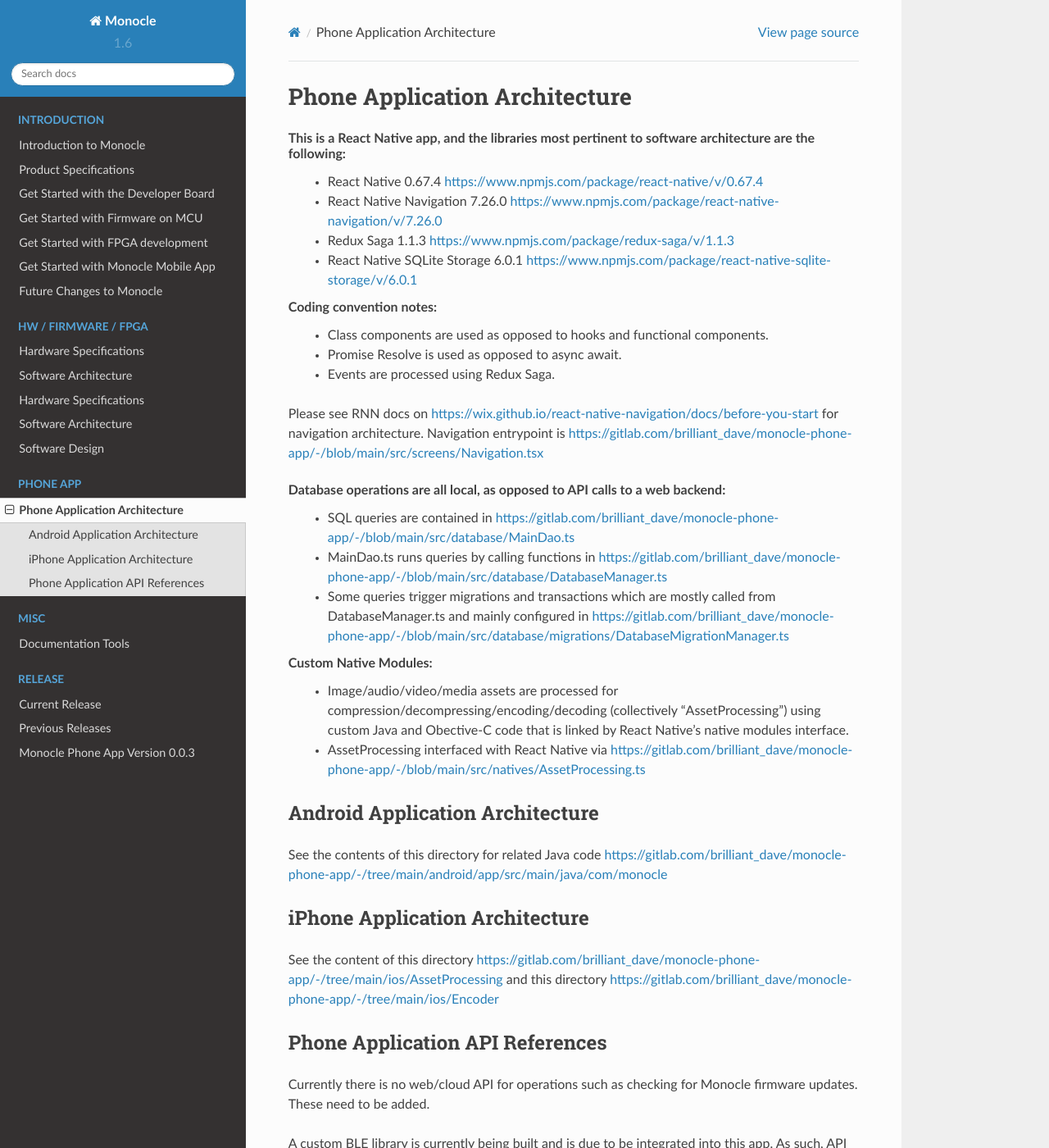
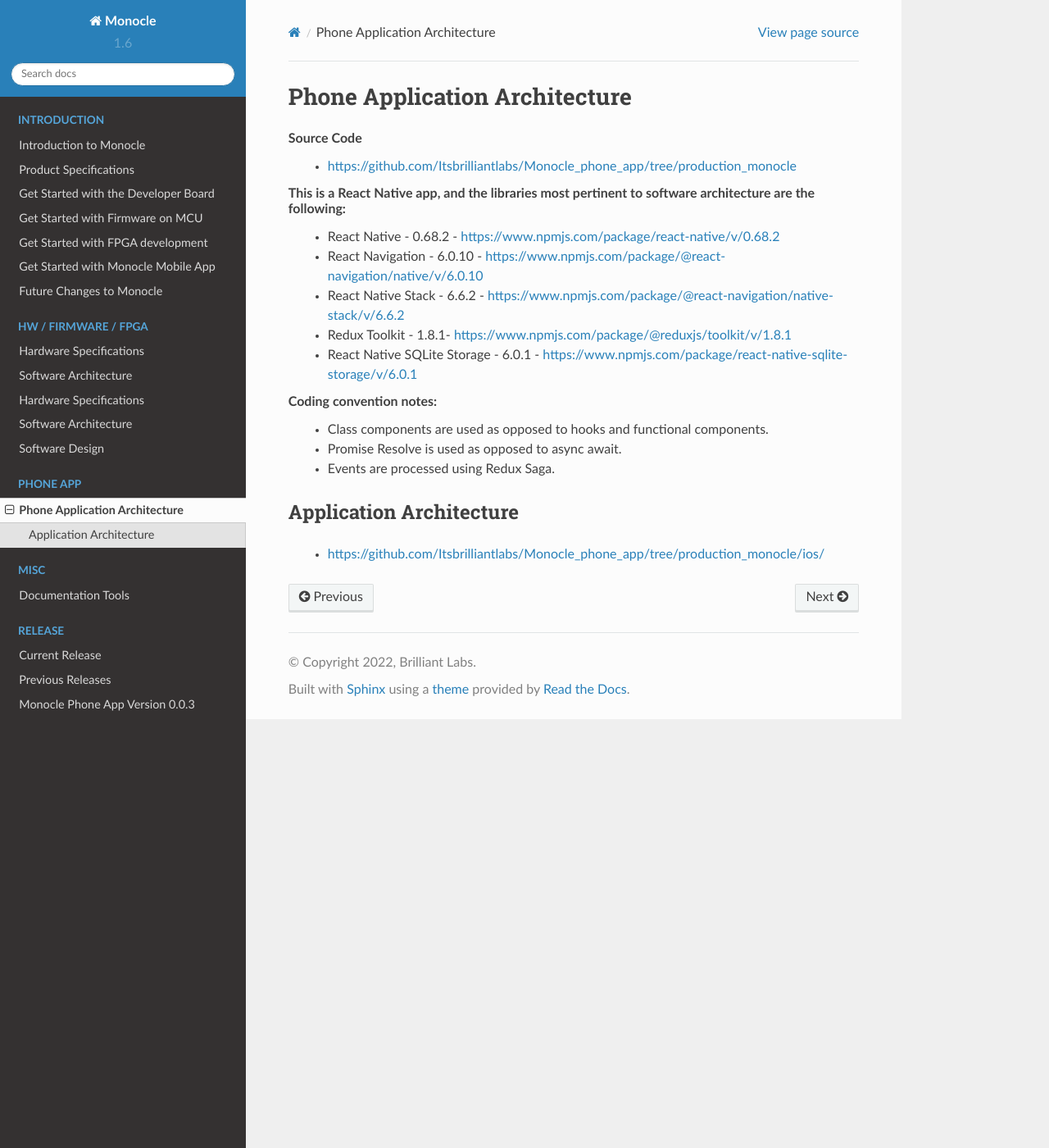
Before and after one commit to josuah/monocle-micropython-docs, a Sphinx documentation site: the page built from source/phone_app.rst, in a window 1280 px wide and 1400 px high. Shown: the whole window at 82% size. Built offline with Sphinx 7.4.7 and the Read the Docs theme 2.0.0, drawn with Linux system fonts in a browser that asks for light colours; some of the changed text lies outside the part shown.

Commit message:
Updated Docs for Monocle Firmware Release v1.7

```diff
--- a/source/phone_app.rst
+++ b/source/phone_app.rst
@@ -2,39 +2,21 @@
 
 Phone Application Architecture
 ==============================
+Source Code
+ - https://github.com/Itsbrilliantlabs/Monocle_phone_app/tree/production_monocle
+
 This is a React Native app, and the libraries most pertinent to software architecture are the following:
- - React Native 0.67.4 https://www.npmjs.com/package/react-native/v/0.67.4
- - React Native Navigation 7.26.0 https://www.npmjs.com/package/react-native-navigation/v/7.26.0
- - Redux Saga 1.1.3 https://www.npmjs.com/package/redux-saga/v/1.1.3
- - React Native SQLite Storage 6.0.1 https://www.npmjs.com/package/react-native-sqlite-storage/v/6.0.1
+ - React Native - 0.68.2 - https://www.npmjs.com/package/react-native/v/0.68.2
+ - React Navigation - 6.0.10 - https://www.npmjs.com/package/@react-navigation/native/v/6.0.10
+ - React Native Stack - 6.6.2 - https://www.npmjs.com/package/@react-navigation/native-stack/v/6.6.2
+ - Redux Toolkit - 1.8.1- https://www.npmjs.com/package/@reduxjs/toolkit/v/1.8.1
+ - React Native SQLite Storage - 6.0.1 - https://www.npmjs.com/package/react-native-sqlite-storage/v/6.0.1
 
 Coding convention notes:
  - Class components are used as opposed to hooks and functional components.
  - Promise Resolve is used as opposed to async await.
  - Events are processed using Redux Saga.
 
-Please see RNN docs on https://wix.github.io/react-native-navigation/docs/before-you-start for navigation architecture. Navigation entrypoint is https://gitlab.com/brilliant_dave/monocle-phone-app/-/blob/main/src/screens/Navigation.tsx
-
-Database operations are all local, as opposed to API calls to a web backend:
- - SQL queries are contained in https://gitlab.com/brilliant_dave/monocle-phone-app/-/blob/main/src/database/MainDao.ts
- - MainDao.ts runs queries by calling functions in https://gitlab.com/brilliant_dave/monocle-phone-app/-/blob/main/src/database/DatabaseManager.ts
- - Some queries trigger migrations and transactions which are mostly called from DatabaseManager.ts and mainly configured in https://gitlab.com/brilliant_dave/monocle-phone-app/-/blob/main/src/database/migrations/DatabaseMigrationManager.ts
-
-Custom Native Modules:
- - Image/audio/video/media assets are processed for compression/decompressing/encoding/decoding (collectively "AssetProcessing") using custom Java and Obective-C code that is linked by React Native's native modules interface.
- - AssetProcessing interfaced with React Native via https://gitlab.com/brilliant_dave/monocle-phone-app/-/blob/main/src/natives/AssetProcessing.ts
-
-
-Android Application Architecture
---------------------------------
-See the contents of this directory for related Java code https://gitlab.com/brilliant_dave/monocle-phone-app/-/tree/main/android/app/src/main/java/com/monocle
-
-iPhone Application Architecture
--------------------------------
-See the content of this directory https://gitlab.com/brilliant_dave/monocle-phone-app/-/tree/main/ios/AssetProcessing and this directory https://gitlab.com/brilliant_dave/monocle-phone-app/-/tree/main/ios/Encoder
-
-Phone Application API References
---------------------------------
-Currently there is no web/cloud API for operations such as checking for Monocle firmware updates. These need to be added.
-
-A custom BLE library is currently being built and is due to be integrated into this app. As such, API details for that can be added to this doc when implementation is complete.
+Application Architecture
+------------------------
+ - https://github.com/Itsbrilliantlabs/Monocle_phone_app/tree/production_monocle/ios/
```
Also changed, not shown: source/release_notes_firmware.rst (+42 -3 lines).
